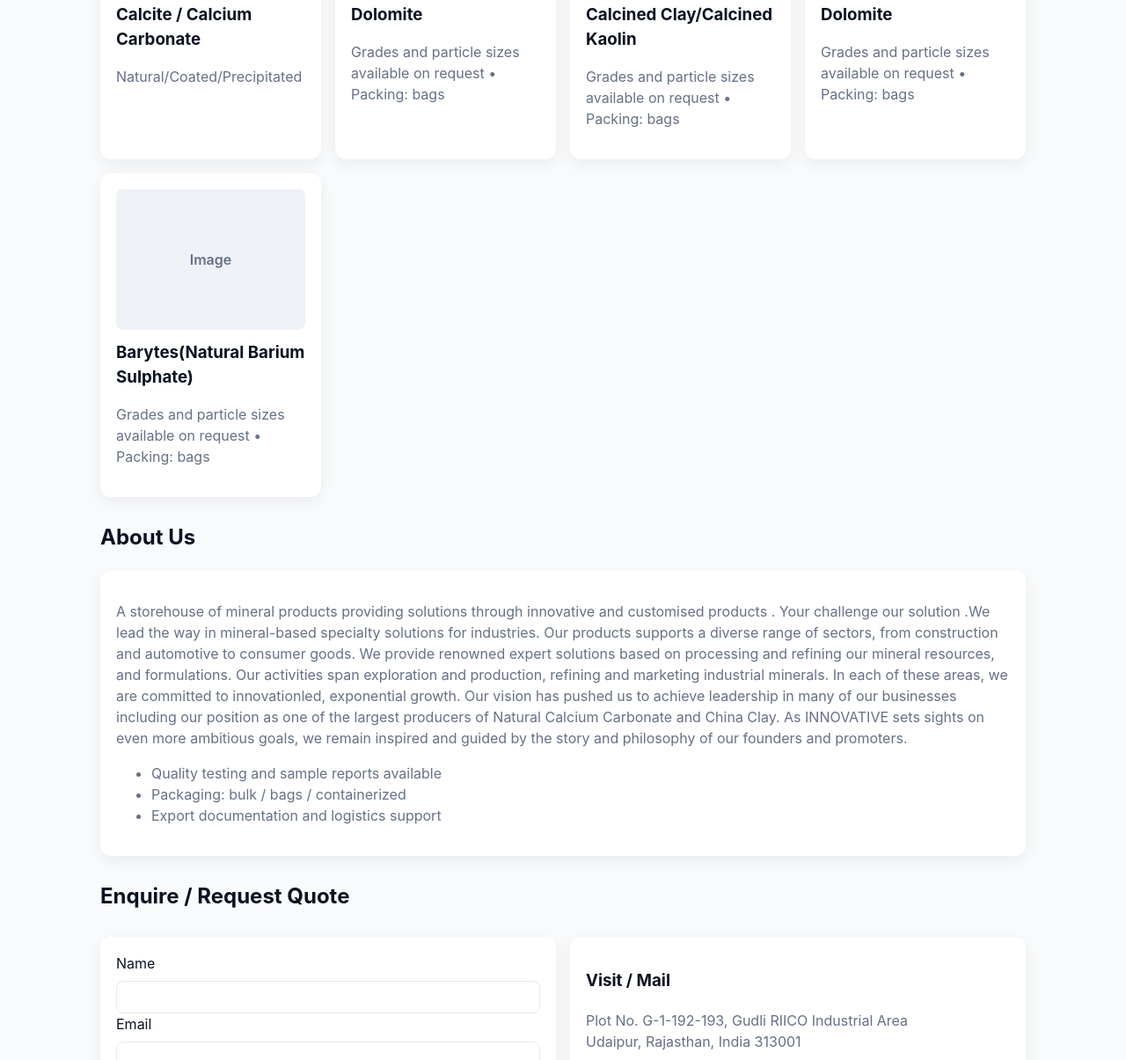
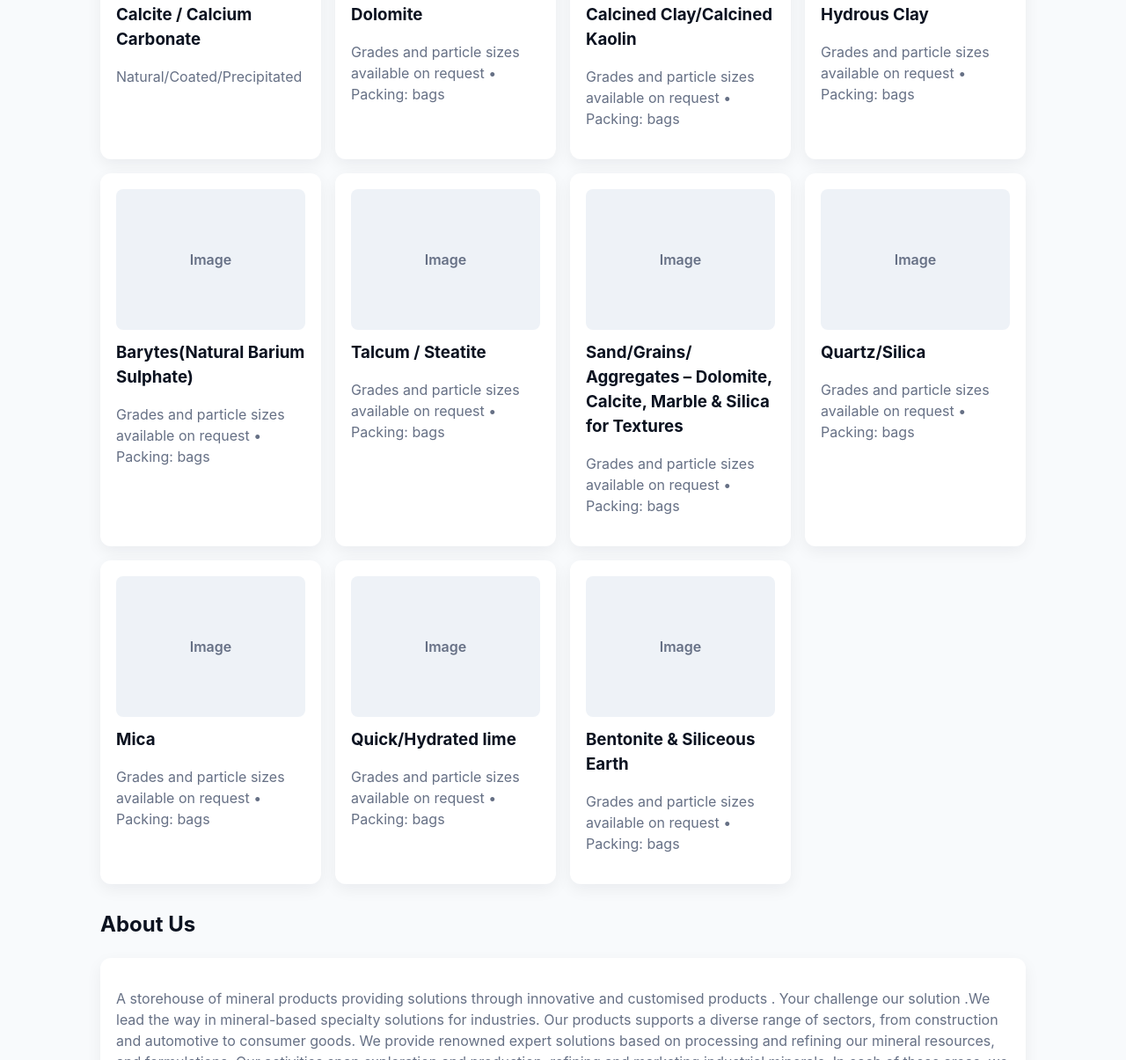
Before and after one commit to kunaaljain/trinetra, a plain HTML site: page index.html in a window 1280 px wide. Shown: the part 841-2046 px from the top of the page at 88% size. Drawn offline with Linux system fonts and the light colour scheme.

Commit message:
Update index.html

```diff
--- a/index.html
+++ b/index.html
@@ -133,13 +133,50 @@
 
           <div class="card">
             <div class="product-image">Image</div>
-            <h3 style="margin:12px 0 6px">Dolomite</h3>
+            <h3 style="margin:12px 0 6px">Hydrous Clay</h3>
             <p class="muted">Grades and particle sizes available on request • Packing: bags</p>
           </div>
 
           <div class="card">
             <div class="product-image">Image</div>
             <h3 style="margin:12px 0 6px">Barytes(Natural Barium Sulphate)</h3>
+            <p class="muted">Grades and particle sizes available on request • Packing: bags</p>
+          </div>
+
+          <div class="card">
+            <div class="product-image">Image</div>
+            <h3 style="margin:12px 0 6px">Talcum / Steatite</h3>
+            <p class="muted">Grades and particle sizes available on request • Packing: bags</p>
+          </div>
+
+          <div class="card">
+            <div class="product-image">Image</div>
+            <h3 style="margin:12px 0 6px">Sand/Grains/ Aggregates – Dolomite, Calcite,
+Marble & Silica for Textures</h3>
+            <p class="muted">Grades and particle sizes available on request • Packing: bags</p>
+          </div>
+
+          <div class="card">
+            <div class="product-image">Image</div>
+            <h3 style="margin:12px 0 6px">Quartz/Silica</h3>
+            <p class="muted">Grades and particle sizes available on request • Packing: bags</p>
+          </div>
+
+          <div class="card">
+            <div class="product-image">Image</div>
+            <h3 style="margin:12px 0 6px">Mica</h3>
+            <p class="muted">Grades and particle sizes available on request • Packing: bags</p>
+          </div>
+
+          <div class="card">
+            <div class="product-image">Image</div>
+            <h3 style="margin:12px 0 6px">Quick/Hydrated lime</h3>
+            <p class="muted">Grades and particle sizes available on request • Packing: bags</p>
+          </div>
+
+          <div class="card">
+            <div class="product-image">Image</div>
+            <h3 style="margin:12px 0 6px">Bentonite & Siliceous Earth</h3>
             <p class="muted">Grades and particle sizes available on request • Packing: bags</p>
           </div>
         </div>
@@ -159,7 +196,7 @@ Our activities span exploration and production, refining and marketing
 industrial minerals. In each of these areas, we are committed to innovationled, exponential growth. Our vision has pushed us to achieve leadership in
 many of our businesses including our position as one of the largest
 producers of Natural Calcium Carbonate and China Clay.
-As INNOVATIVE sets sights on even more ambitious goals, we remain
+As TRINETRA sets sights on even more ambitious goals, we remain
 inspired and guided by the story and philosophy of our founders and
 promoters.</p>
           <ul class="muted" style="margin-top:12px">
```
